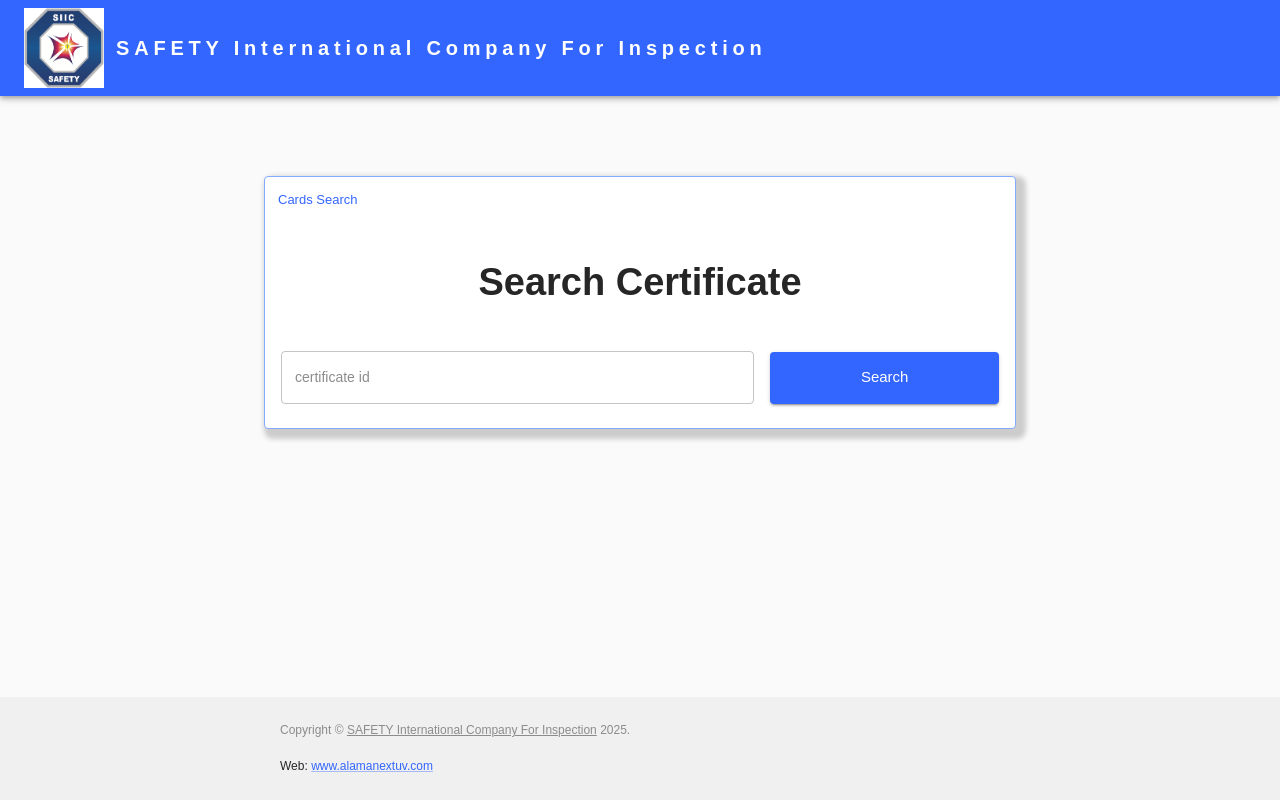
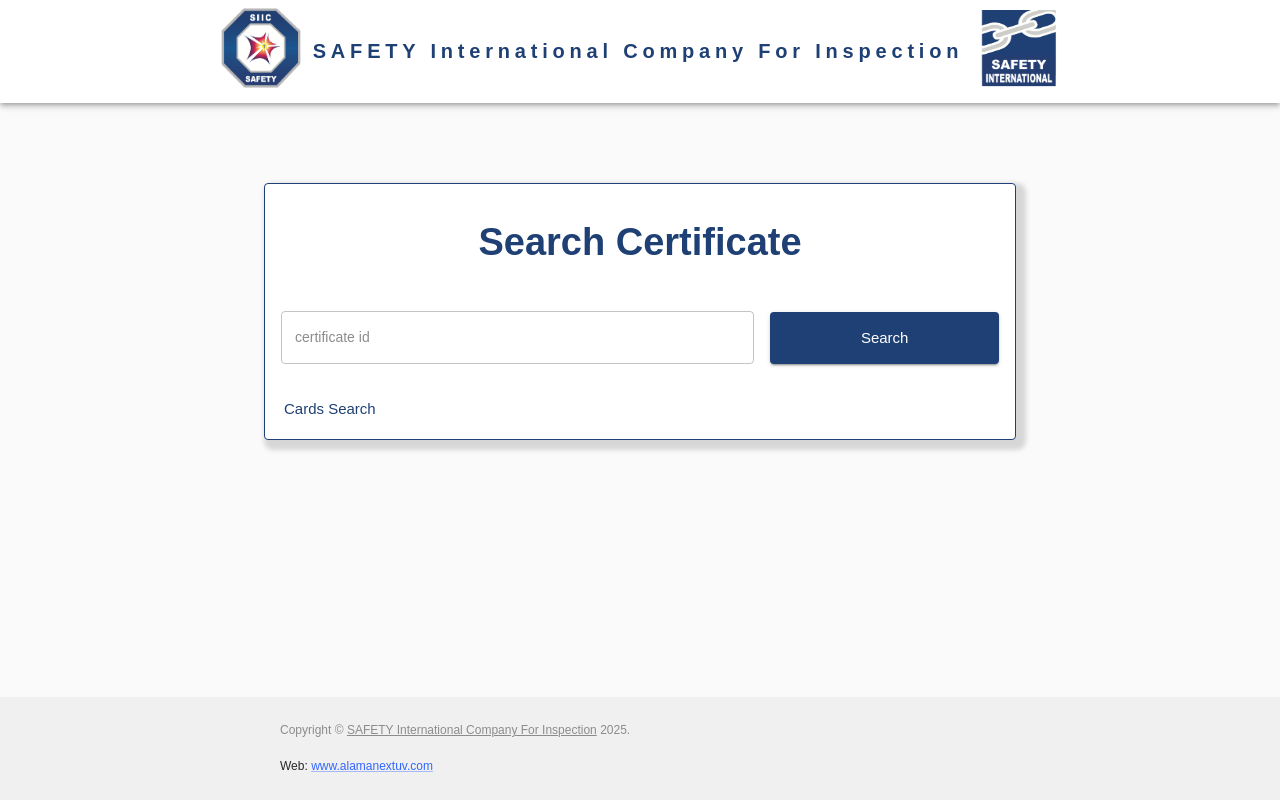
Before and after one commit to futureintro42/alamanco-v2-frontend, a React (Create React App) app: page /certificate/search in a window 1280 px wide. Built offline with nearby package versions, Linux system fonts and the light colour scheme.

Commit message:
update header design

```diff
--- a/src/components/molecules/Header/AuthHeader.js
+++ b/src/components/molecules/Header/AuthHeader.js
@@ -1,17 +1,21 @@
 import React from "react";
-import { Box, Typography, AppBar, Toolbar } from "@mui/material";
+import { Box, Typography, AppBar, Toolbar, Grid } from "@mui/material";
 
 const AuthHeader = () => {
   return (
-    <Box sx={{ flexGrow: 1 }}>
-      <AppBar position="static">
+    <Box sx={{ flexGrow: 1, display: "flex" }}>
+      <AppBar position="static" sx={{backgroundColor: "#fff"}}>
         <Toolbar>
+          <Grid container sx={{display: "flex", justifyContent: {xs: 'space-between', md: 'center'}}}>
+            <Grid item size={{ xs: 6, md: 4 }}>
               <Box
                 component="img"
-            sx={{ height: '80px', width: '80px', mr:1.5 }}
+                sx={{ height: '80px', width: '80px', mr: 1.5 }}
                 alt=""
                 src={`${process.env.PUBLIC_URL}/assets/images/logo.png`}
               />
+            </Grid>
+            <Grid item size={{ xs: 4, md: 4 }} sx={{display: {xs: 'none', md: 'flex'}}}>
               <Box
                 sx={{
                   flexGrow: 1,
@@ -25,18 +29,50 @@ const AuthHeader = () => {
                   sx={{
                     mr: 2,
                     display: "flex",
+                    alignItems: "center",
                     flexGrow: 1,
                     // fontFamily: 'monospace',
                     fontWeight: "700",
                     fontSize: { xs: "1rem", md: "1.25rem" },
                     letterSpacing: ".3rem",
-                color: "inherit",
+                    color: "#1f4074",
                     textDecoration: "none",
                   }}
                 >
                   SAFETY International Company For Inspection
                 </Typography>
               </Box>
+            </Grid>
+            <Grid item size={{ xs: 6, md: 4 }}>
+              <Box
+                component="img"
+                sx={{ height: '80px', width: '80px' }}
+                alt=""
+                src={`${process.env.PUBLIC_URL}/assets/images/safetyLogo.png`}
+              />
+            </Grid>
+            <Grid item size={{ xs: 12}} sx={{width: '100%', p: 0, display: {xs: 'flex', md: 'none'}}}>
+              <Typography
+                  variant="h6"
+                  component="h6"
+                  sx={{
+                    display: "flex",
+                    alignItems: "center",
+                    justifyContent: 'center',
+                    flexGrow: 1,
+                    fontWeight: "700",
+                    fontSize: { xs: ".70rem"},
+                    letterSpacing: ".1rem",
+                    color: "#1f4074",
+                    textDecoration: "none",
+                    margin: '0',
+                    padding: '0'
+                  }}
+                >
+                  SAFETY International Company For Inspection
+                </Typography>
+            </Grid>
+          </Grid>
         </Toolbar>
       </AppBar>
     </Box>
--- a/src/components/molecules/SearchDetails/index.js
+++ b/src/components/molecules/SearchDetails/index.js
@@ -85,15 +85,11 @@ const SearchDetails = ({ pageType }) => {
 
   return (
     <Container maxWidth={false} sx={{ maxWidth: "800px" }}>
-      <Card sx={{ mt: 10, border: 1, borderColor: "primary.light", boxShadow: "5px 5px 5px 5px #ccc" }}>
-        <CardActions>
-            {/* <Button size="small" onClick={handleDashboard}>{`${pageType} List`}</Button> */}
-            <Button size="small" onClick={handleSearchRedirect}>{`${pageType === "cards" ? 'Certificate': 'Cards'}`} Search</Button>
-          </CardActions>
+      <Card sx={{ mt: 10, border: 1, borderColor: "#1f4074", boxShadow: "5px 5px 5px 5px #00000024" }}>
         <CardContent>
           <Grid container spacing={2}>
           <Grid item xs={12}>
-          <Typography variant="h1" gutterBottom sx={{ display: "flex", justifyContent: "center", marginTop: "20px" }}>
+          <Typography variant="h1" gutterBottom sx={{ display: "flex", justifyContent: "center", marginTop: "20px", color: '#1f4074' }}>
             {`Search ${pageType === "cards" ? "Cards" : "Certificate"}`}
           </Typography>
           </Grid>
@@ -144,7 +140,7 @@ const SearchDetails = ({ pageType }) => {
                       variant="contained"
                       size="large"
                       color="primary"
-                      sx={{height: '52px'}}
+                      sx={{height: '52px', backgroundColor: '#1f4074'}}
                       fullWidth
                       // disabled={isSearchDisabled}
                     >
@@ -156,6 +152,10 @@ const SearchDetails = ({ pageType }) => {
           </Grid>
           </Grid>
           </CardContent>
+          <CardActions>
+            {/* <Button size="small" onClick={handleDashboard}>{`${pageType} List`}</Button> */}
+            <Button size="large" onClick={handleSearchRedirect} sx={{color: '#1f4074'}}>{`${pageType === "cards" ? 'Certificate': 'Cards'}`} Search</Button>
+          </CardActions>
       </Card>
     </Container>
   );
```
Lines whose indentation alone changed are shown as unchanged.
